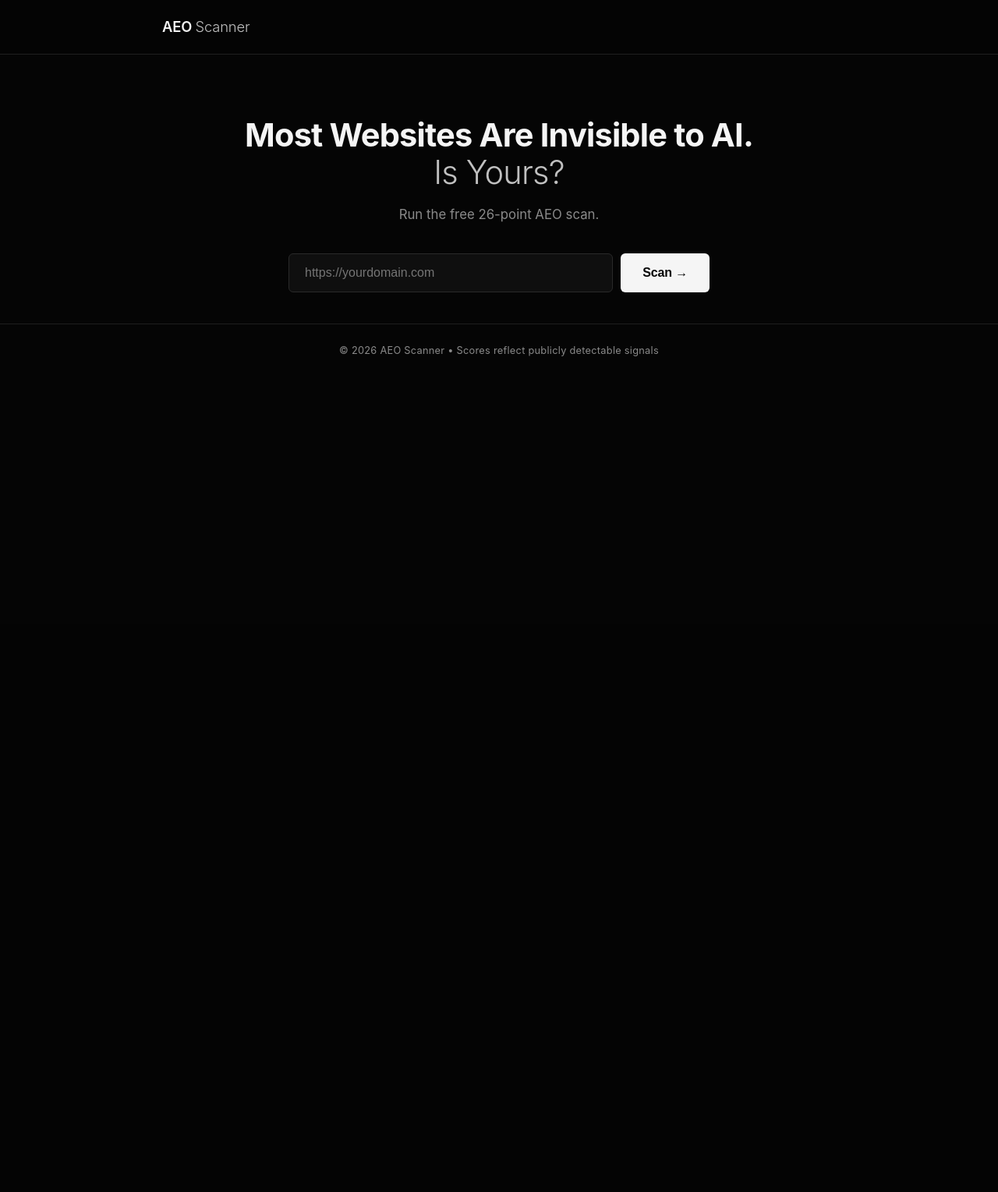
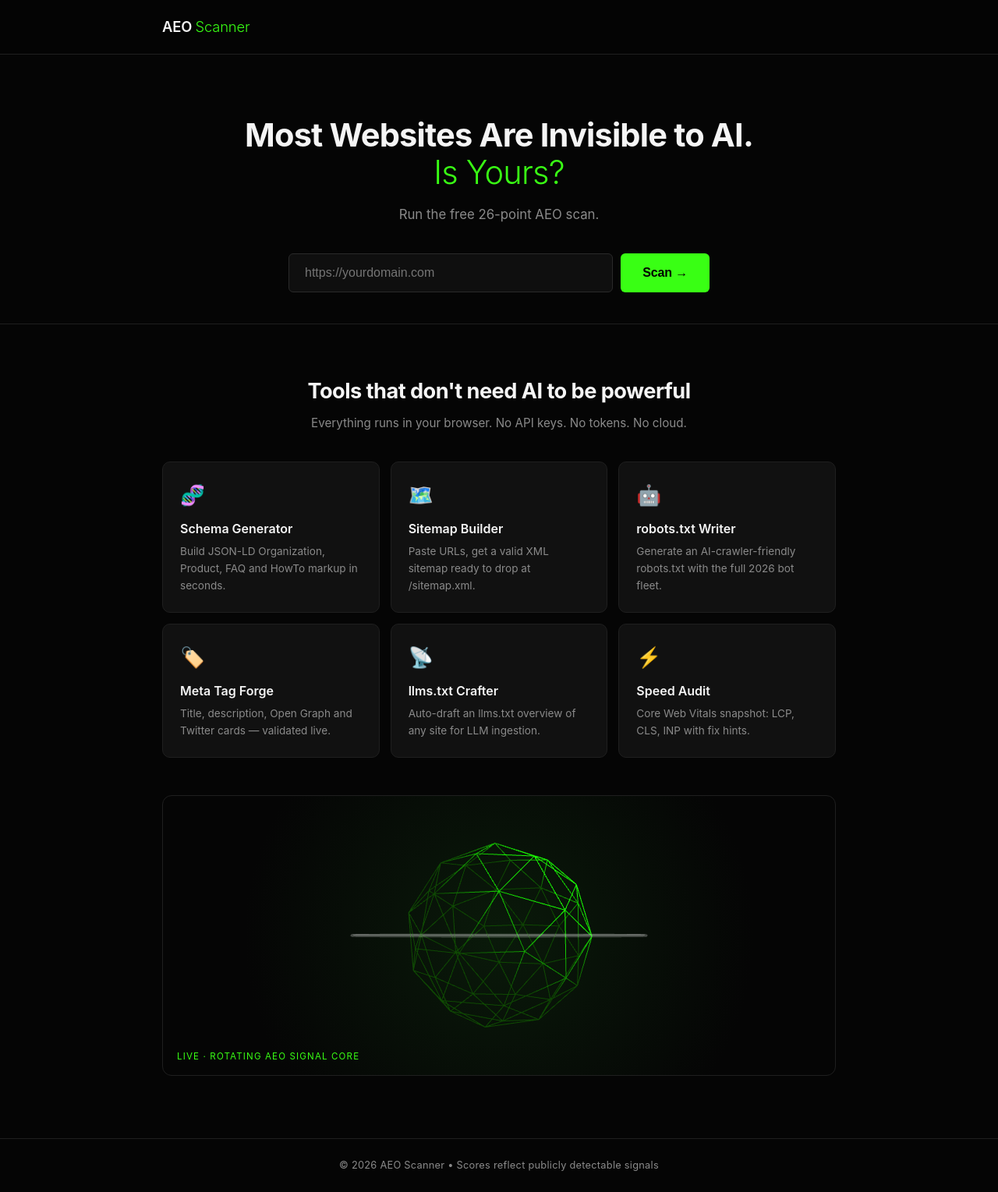
Before and after one commit to ryanjordan11/openengine, a Flask app: page / in a window 1280 px wide. Shown: the whole page at 78% size. Before the commit the page ends 457 px from the top, so only its background shows below. Run offline with Flask 3, Linux system fonts and the light colour scheme.

Commit message:
Add 3D showcase, tools grid, fluorescent theme

```diff
--- a/engine.py
+++ b/engine.py
@@ -197,10 +197,10 @@ def run_scan(raw_url: str) -> dict:
 
     checks = []
 
-    def add(cid, category, name, passed, weight, detail, fix):
+    def add(cid, category, name, passed, weight, detail, fix, severity="medium"):
         checks.append({
             "id": cid, "category": category, "name": name,
-            "passed": bool(passed), "weight": weight,
+            "passed": bool(passed), "weight": weight, "severity": severity,
             "detail": detail, "fix": fix,
         })
 
@@ -424,6 +424,14 @@ def run_scan(raw_url: str) -> dict:
         if c["passed"]:
             cat["earned"] += c["weight"]
             cat["passed"] += 1
+    for c in checks:
+        if c["weight"] >= 4:
+            c["severity"] = "high"
+        elif c["weight"] >= 3:
+            c["severity"] = "medium"
+        else:
+            c["severity"] = "low"
+
     for cat in categories.values():
         cat["score"] = round(cat["earned"] / cat["total"] * 100) if cat["total"] else 0
 
--- a/static/style.css
+++ b/static/style.css
@@ -162,3 +162,30 @@ body {
   height: 100%; width: 0%; background: linear-gradient(90deg, #6b6b6b, #f5f5f5);
   border-radius: 2px; transition: width 1s cubic-bezier(.2,.8,.2,1);
 }
+
+/* fluorescent accents */
+:root { --neon: #39ff14; --neon2: #ffe600; }
+.hero h1 em { color: var(--neon); }
+.scan-form button { background: var(--neon); color: #000; }
+.scan-form button:hover { box-shadow: 0 0 24px rgba(57,255,20,.45); }
+.site-header .brand span { color: var(--neon); }
+.cat-card .cat-score { color: var(--neon); }
+.dial-fill { stroke: var(--neon); }
+.cat-bar-fill { background: linear-gradient(90deg, #1a6b0a, var(--neon)); }
+.sev { font-size:.65rem; letter-spacing:.08em; text-transform:uppercase; padding:2px 8px; border-radius:3px; margin-left:8px; }
+.sev-high { color: var(--neon2); border:1px solid var(--neon2); }
+.sev-medium { color: var(--silver); border:1px solid var(--border); }
+.sev-low { color: var(--muted); border:1px solid var(--border2); }
+
+.showcase { padding: 64px 0 80px; border-top: 1px solid var(--border2); }
+.showcase-title { text-align: center; font-size: 1.7rem; font-weight: 700; letter-spacing: -0.02em; margin-bottom: 8px; }
+.showcase-sub { text-align: center; color: var(--muted); margin-bottom: 36px; font-size: 0.95rem; }
+.showcase-grid { display: grid; grid-template-columns: repeat(auto-fit, minmax(220px,1fr)); gap: 14px; margin-bottom: 48px; }
+.tool-card { background: var(--card); border: 1px solid var(--border2); border-radius: 10px; padding: 22px; transition: transform .2s, border-color .2s; }
+.tool-card:hover { transform: translateY(-4px); border-color: var(--neon); box-shadow: 0 8px 30px rgba(57,255,20,.08); }
+.tool-icon { font-size: 1.6rem; margin-bottom: 10px; }
+.tool-card h3 { font-size: 1rem; font-weight: 600; margin-bottom: 6px; }
+.tool-card p { color: var(--muted); font-size: 0.85rem; }
+.three-host { position: relative; height: 360px; border: 1px solid var(--border2); border-radius: 12px; overflow: hidden; background: radial-gradient(circle at center, #0a1a0a 0%, #050505 70%); }
+#three-canvas { width: 100%; height: 100%; display: block; }
+.three-label { position: absolute; bottom: 14px; left: 18px; font-size: 0.72rem; color: var(--neon); letter-spacing: 0.1em; text-transform: uppercase; }
--- a/templates/index.html
+++ b/templates/index.html
@@ -74,6 +74,7 @@
             <span class="check-cat">{{ c.category }} · {{ c.weight }}pt</span>
           </div>
           <div class="check-detail">{{ c.detail }}</div>
+          <span class="sev sev-{{ c.severity }}">{{ c.severity }}</span>
           {% if not c.passed %}
           <div class="check-fix"><strong>Fix:</strong> {{ c.fix }}</div>
           {% endif %}
@@ -83,6 +84,25 @@
     </div>
   </section>
   {% endif %}
+
+  <section class="showcase">
+    <div class="wrap">
+      <h2 class="showcase-title">Tools that don't need AI to be powerful</h2>
+      <p class="showcase-sub">Everything runs in your browser. No API keys. No tokens. No cloud.</p>
+      <div class="showcase-grid">
+        <div class="tool-card"><div class="tool-icon">🧬</div><h3>Schema Generator</h3><p>Build JSON-LD Organization, Product, FAQ and HowTo markup in seconds.</p></div>
+        <div class="tool-card"><div class="tool-icon">🗺️</div><h3>Sitemap Builder</h3><p>Paste URLs, get a valid XML sitemap ready to drop at /sitemap.xml.</p></div>
+        <div class="tool-card"><div class="tool-icon">🤖</div><h3>robots.txt Writer</h3><p>Generate an AI-crawler-friendly robots.txt with the full 2026 bot fleet.</p></div>
+        <div class="tool-card"><div class="tool-icon">🏷️</div><h3>Meta Tag Forge</h3><p>Title, description, Open Graph and Twitter cards — validated live.</p></div>
+        <div class="tool-card"><div class="tool-icon">📡</div><h3>llms.txt Crafter</h3><p>Auto-draft an llms.txt overview of any site for LLM ingestion.</p></div>
+        <div class="tool-card"><div class="tool-icon">⚡</div><h3>Speed Audit</h3><p>Core Web Vitals snapshot: LCP, CLS, INP with fix hints.</p></div>
+      </div>
+      <div id="three-host" class="three-host">
+        <canvas id="three-canvas"></canvas>
+        <div class="three-label">Live · rotating AEO signal core</div>
+      </div>
+    </div>
+  </section>
 </main>
 
 <footer class="site-footer">
@@ -138,5 +158,42 @@
   });
 })();
 </script>
+
+<script src="https://cdnjs.cloudflare.com/ajax/libs/three.js/r128/three.min.js"></script>
+<script>
+(function(){
+  const host = document.getElementById("three-host");
+  const canvas = document.getElementById("three-canvas");
+  if (!host || !canvas || typeof THREE === "undefined") return;
+  const scene = new THREE.Scene();
+  const camera = new THREE.PerspectiveCamera(45, host.clientWidth/host.clientHeight, 0.1, 100);
+  camera.position.z = 6;
+  const renderer = new THREE.WebGLRenderer({ canvas, alpha: true, antialias: true });
+  renderer.setSize(host.clientWidth, host.clientHeight);
+  renderer.setPixelRatio(Math.min(window.devicePixelRatio,2));
+  const geo = new THREE.IcosahedronGeometry(1.6, 1);
+  const mat = new THREE.MeshStandardMaterial({ color: 0x39ff14, wireframe: true, emissive: 0x0a3d00, emissiveIntensity: 0.6 });
+  const mesh = new THREE.Mesh(geo, mat);
+  scene.add(mesh);
+  const ring = new THREE.Mesh(new THREE.TorusGeometry(2.4, 0.02, 16, 100), new THREE.MeshBasicMaterial({ color: 0xffffff, transparent: true, opacity: 0.25 }));
+  ring.rotation.x = Math.PI/2;
+  scene.add(ring);
+  const light = new THREE.PointLight(0x39ff14, 1.2, 20);
+  light.position.set(3,3,3);
+  scene.add(light);
+  scene.add(new THREE.AmbientLight(0xffffff, 0.15));
+  let mx=0, my=0;
+  host.addEventListener("mousemove", e=>{ const r=host.getBoundingClientRect(); mx=(e.clientX-r.left)/r.width-0.5; my=(e.clientY-r.top)/r.height-0.5; });
+  function animate(){
+    requestAnimationFrame(animate);
+    mesh.rotation.x += 0.003 + my*0.02;
+    mesh.rotation.y += 0.005 + mx*0.02;
+    ring.rotation.z += 0.004;
+    renderer.render(scene,camera);
+  }
+  animate();
+  window.addEventListener("resize", ()=>{ camera.aspect=host.clientWidth/host.clientHeight; camera.updateProjectionMatrix(); renderer.setSize(host.clientWidth,host.clientHeight); });
+})();
+</script>
 </body>
 </html>
```
